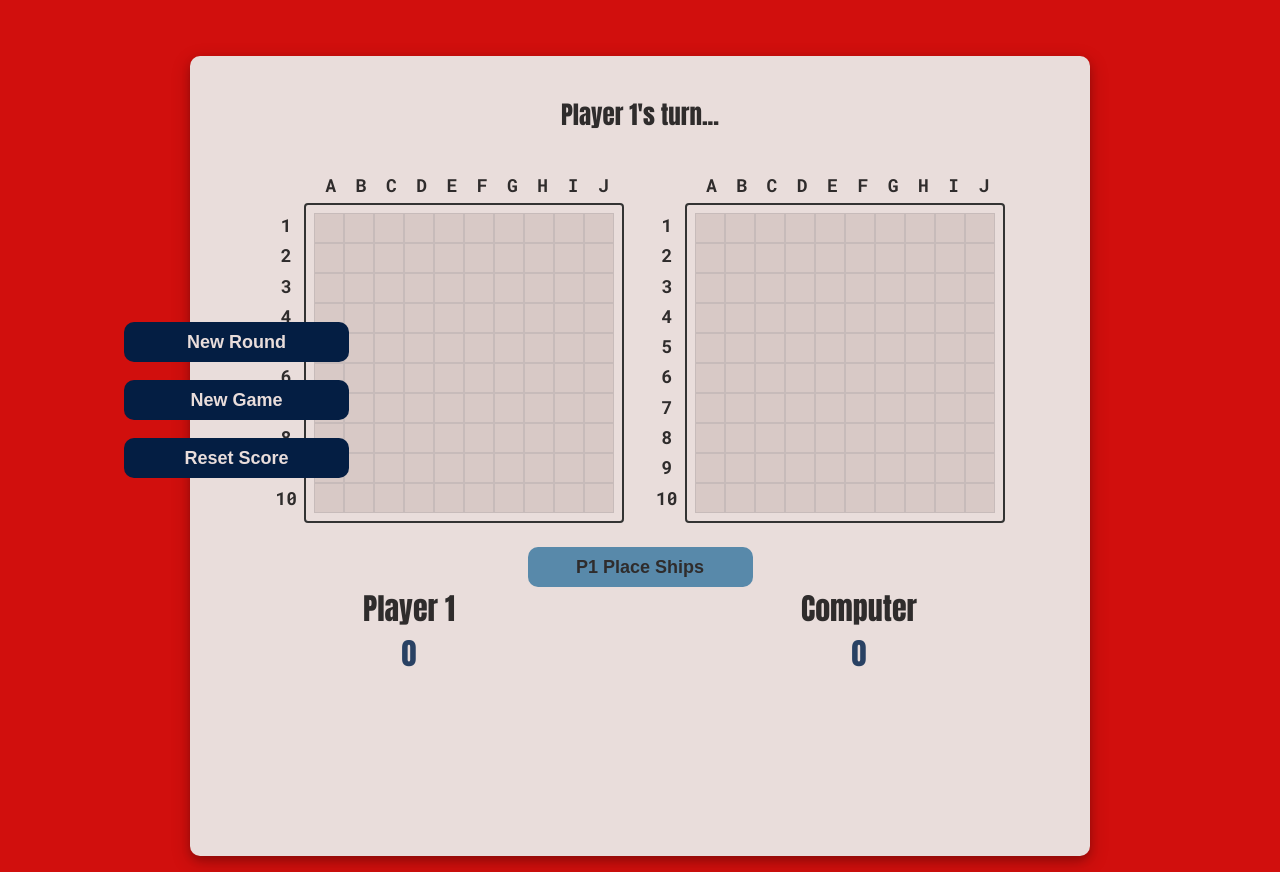
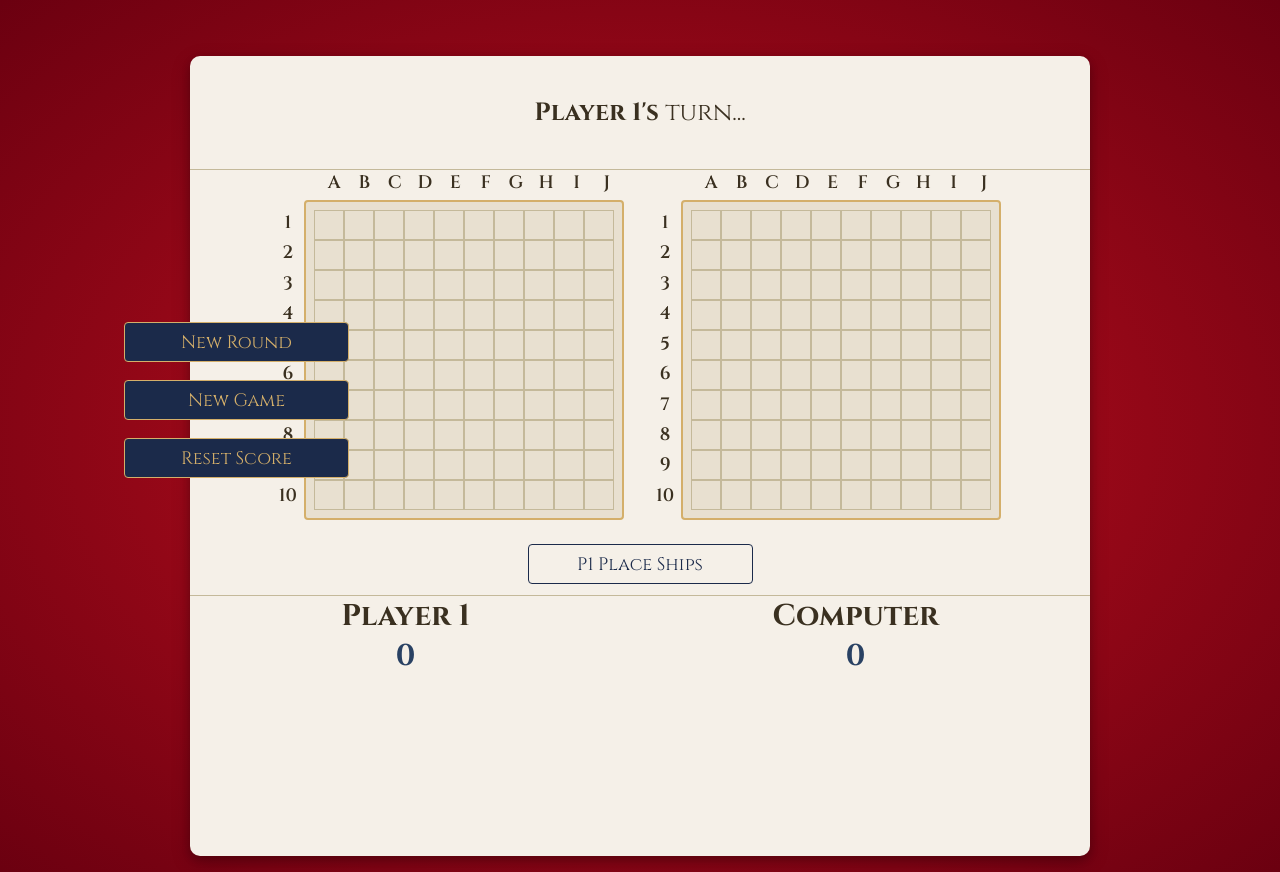
Before and after one commit to MK-DlR/battleship-project, a website with bundled scripts: page public/index.html in a window 1280 px wide. Both pictures are taken after a click on the button "New Game". Built offline with nearby package versions, Linux system fonts and the light colour scheme.

Commit message:
style: update palette and fonts

```diff
--- a/public/styles.css
+++ b/public/styles.css
@@ -1,38 +1,41 @@
-/* styles.css */
+/* public/styles.css */
 
-@import url('https://fonts.googleapis.com/css2?family=Roboto+Mono:wght@100;300;400;500;700&display=swap');
-
+/* reset */
 * {
   padding: 0;
   margin: 0;
-  color: #2F2C2C;
+  color: #3A3020;
 }
 
+/* base body */
 body {
+  font-family: 'EB Garamond', serif;
   padding: 1rem;
-  background-color: #D10F0D;
-  font-family: 'Roboto Mono', monospace;
+  background: radial-gradient(ellipse at center, #C41020 0%, #6B0010 100%);
 }
 
+/* board wrapper - holds labels + grid together */
 .board-wrapper {
   display: inline-block;
   margin: 0 1rem;
 }
 
+/* axis labels - shared base styles */
 .column-labels, .row-labels {
+  font-family: 'Cinzel', serif;
   user-select: none;
-  font-weight: bold;
+  font-weight: 600;
   display: grid;
-  font-family: 'Roboto Mono', monospace;
 }
 
+/* column labels - A-J across the top */
 .column-labels {
-  padding-left: 0;
   grid-template-columns: 30px repeat(10, 30px);
   column-gap: 0.3px;
   padding-left: 10px;
 }
 
+/* row labels - 1-10 down the side */
 .row-labels {
   padding: 0;
   grid-template-rows: repeat(10, 30px);
@@ -42,41 +45,48 @@ body {
   padding-right: 5px;
 }
 
+/* grid container */
 .player-board {
   display: grid;
   border-radius: 4px;
   grid-template-columns: repeat(10, 30px);
   grid-template-rows: repeat(10, 30px);
-  border: 2px solid #333;
+  background-color: #E8E0D0;
+  border: 2px solid #D4AF6A;
   padding: 0.5rem;
 }
 
+/* individual grid cell */
 .grid-cell {
   width: 30px;
   height: 30px;
-  background-color: lightblue; /* fallback color */
-  border: 1px solid #C7BBBA;
+  background-color: #E8E0D0; /* fallback color */
+  border: 1px solid #C4B99A;
   box-sizing: border-box;
 }
 
+/* cell hover effect */
 .grid-cell:hover {
   filter: brightness(50%);
 }
 
+/* corner spacer cell - top-left of label grid */
 .corner-cell {
   width: 30px;
   height: 30px;
 }
 
+/* cell states */
 .ship {
-  background-color: #294163;
+  background-color: #1B2A4A;
 }
 
 .hit, .miss {
   position: relative;
-  background-color: #D8C9C6; /* match empty cell color */
+  background-color: #E8E0D0; /* match empty cell color */
 }
 
+/* hit marker - red circle */
 .hit::before {
   content: '';
   position: absolute;
@@ -85,10 +95,11 @@ body {
   transform: translate(-50%, -50%);
   width: 20px;
   height: 20px;
-  background-color: #911104;
+  background-color: #B01020;
   border-radius: 50%;
 }
 
+/* miss marker - grey circle */
 .miss::before {
   content: '';
   position: absolute;
@@ -97,16 +108,18 @@ body {
   transform: translate(-50%, -50%);
   width: 20px;
   height: 20px;
-  background-color: #918988;
+  background-color: #9E9890;
   border-radius: 50%;
 }
 
+/* empty/hidden cell */
 .empty {
-  background-color: #D8C9C6;
+  background-color: #E8E0D0;
 }
 
+/* main screen containers - home, pass, and game */
 .home-container, .pass-container, .game-container {
-  background-color: #E9DDDB;
+  background-color: #F5F0E8;
   font-size: 18px;
   text-align: center;
   border-radius: 10px;
@@ -115,42 +128,52 @@ body {
   box-shadow: 0 4px 8px 0 rgba(0, 0, 0, 0.2), 0 6px 20px 0 rgba(0, 0, 0, 0.19);
 }
 
+/* game container overrides */
 .game-container {
   height: 800px;
   position: relative;
-  font-family: Impact, Haettenschweiler, 'Arial Narrow Bold', sans-serif;
 }
 
+/* home and pass container overrides */
 .home-container, .pass-container {
   padding-top: 250px;
   height: 550px;
 }
 
+/* current turn indicator */
 .turn-container {
+  font-family: 'Cinzel', serif;
+  font-size: 25px;
   padding: 40px;
+  border-bottom: 1px solid #C4B99A
+}
+
+/* home screen title */
+.title1 {
+  font-family: 'Cinzel', serif;
   font-size: 25px;
 }
 
-.title1 {
-  font-size: 25px;
+/* home screen title and pass screen player name */
+.title2, .player-name {
+  font-family: 'Cinzel', serif;
+  font-size: 50px;
+  font-style: italic;
 }
 
-.title2, .player-name {
-  font-size: 50px;
-  font-style: italic;
-  font-weight: bold;
-}
-
+/* ship placement buttons (randomize, confirm) */
 .temp-button-container {
   display: flex;
   justify-content: center;
   margin-top: 20px;
 }
 
+/* new game button on home screen */
 .home-button-container {
   padding-top: 10px;
 }
 
+/* sidebar button container - new round, new game, reset score */
 .button-container {
   position: absolute;
   left: 120px;
@@ -162,15 +185,16 @@ body {
   z-index: 10;
 }
 
+/* set player buttons on home screen */
 .player-button-container {
   margin: 20px;
 }
 
+/* shared button base styles */
 .button, .dark-button {
+  font-family: 'Cinzel', serif;
   font-size: 18px;
-  font-weight: bold;
-  border: none;
-  border-radius: 10px;
+  border-radius: 4px;
   height: 40px;
   width: 225px;
   margin: 4px;
@@ -178,38 +202,55 @@ body {
   cursor: pointer;
 }
 
+/* light button variant */
 .button {
-  background-color: #5889AA;
+  background: transparent;
+  color: #1B2A4A;
+  border: 1.5px solid #1B2A4A;
 }
 
-.button:hover, .dark-button:hover {
-  box-shadow: 0 4px 8px 0 rgba(0, 0, 0, 0.2), 0 6px 20px 0 rgba(0, 0, 0, 0.19);
+/* button hover effects */
+.button:hover {
+  background-color: #E8E0D0
 }
 
-.dark-button {
-  background-color: #041E43;
-  color: #E9DDDB;
+.dark-button:hover {
+  filter: brightness(1.15);
 }
 
+
+/* dark button variant */
+.dark-button {
+  background-color: #1B2A4A;
+  color: #D4AF6A;
+  border: 1.5px solid #D4AF6A;
+}
+
+/* centered text containers */
 .main-score-container, .turn-container, .pass-container {
   text-align: center;
 }
 
+/* score display - positioned near the bottom of the game container */
 .main-score-container {
+  font-family: 'Cinzel', serif;
   display: flex;
   justify-content: space-around;
   font-size: 30px;
   text-align: center;
+  border-top: 1px solid #C4B99A;
   position: absolute;
   bottom: 180px; /* fixed distance from bottom of game container */
   left: 0;
   right: 0;
 }
 
+/* pass screen loading dots */
 .dot {
   margin-top: 25px;
 }
 
+/* pass screen continue button */
 .continue-button {
   margin-top: 45px;
 }
```
